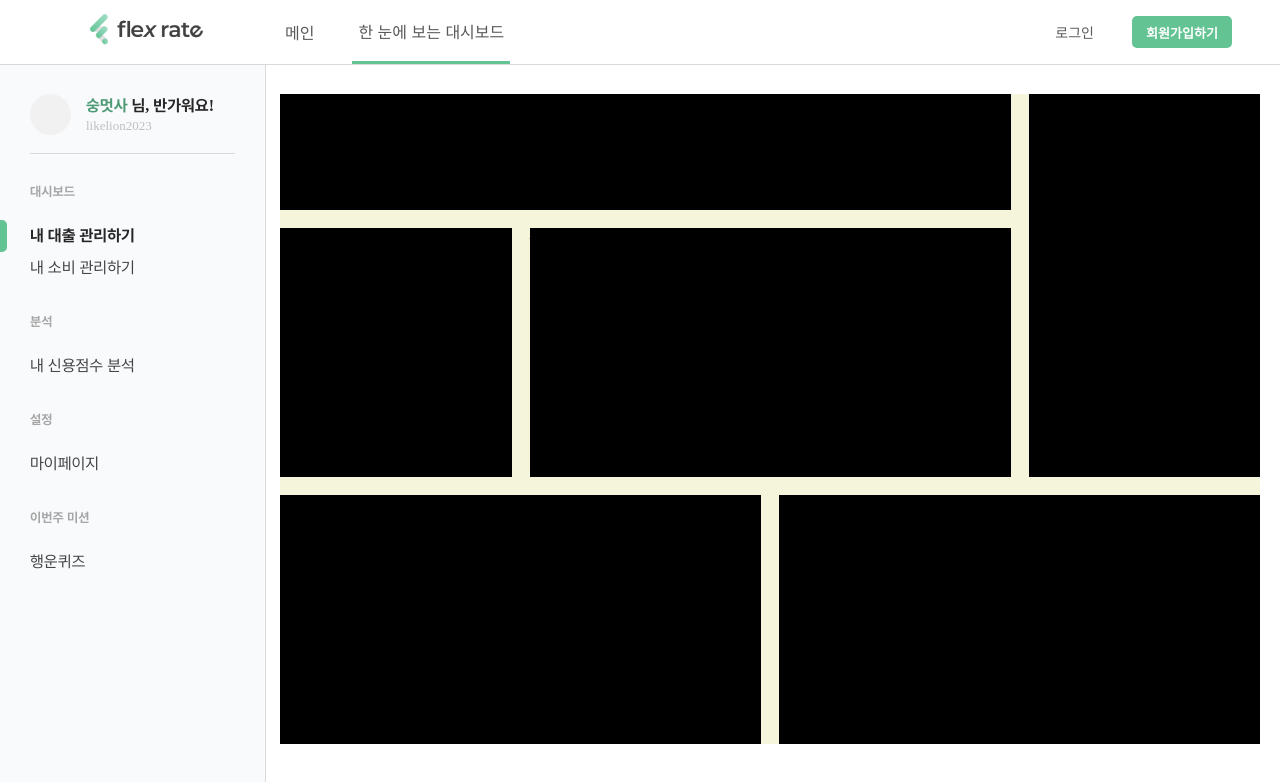
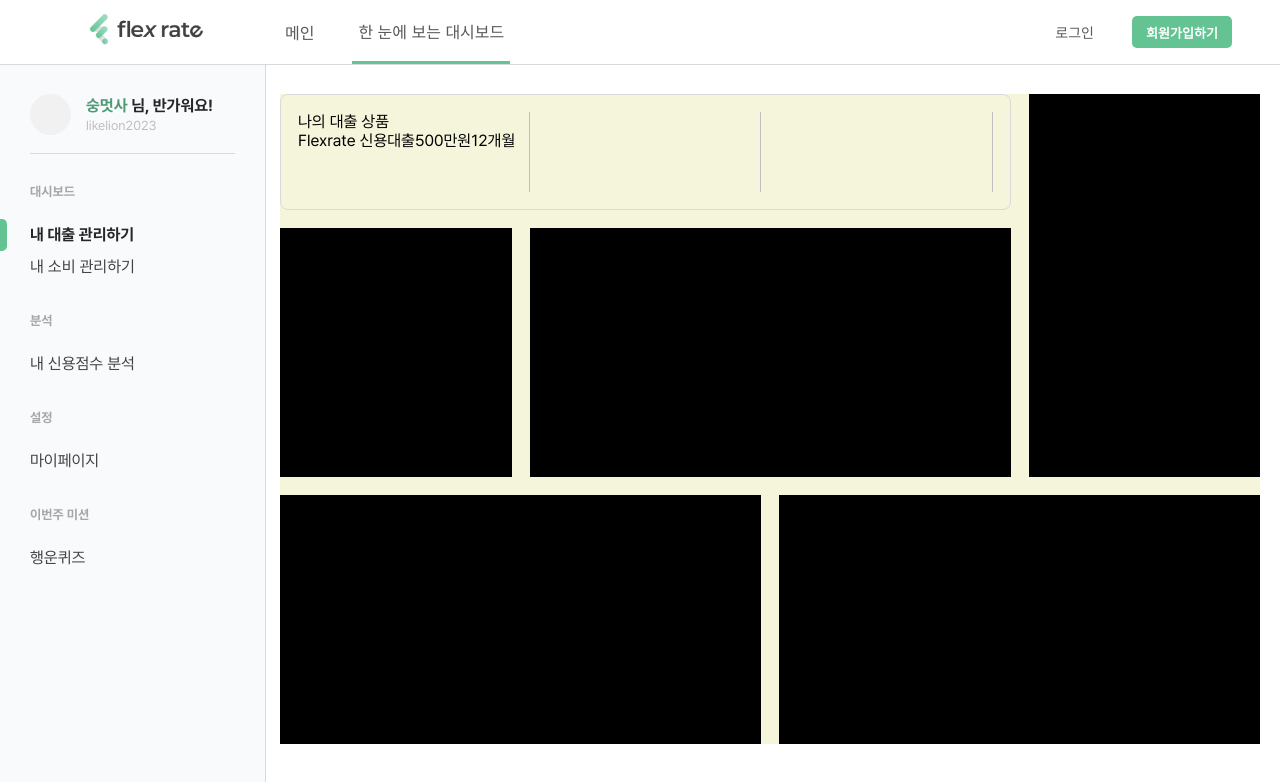
Before and after one commit to likelion-ssu/FlexRate---FE, a React (Vite) app: page /dashboard in a window 1280 px wide. Shown: the top 782 px of the page. Built offline with nearby package versions, Linux system fonts and the light colour scheme.

Commit message:
feat : grid 레이아웃 나누기

```diff
--- a/src/GlobalStyle.ts
+++ b/src/GlobalStyle.ts
@@ -10,28 +10,28 @@ const GlobalStyle = createGlobalStyle`
         font-family: 'Pretendard';
         font-weight: 200;
         src: url(${PretendardExtraLight}) format('woff2');
-        unicode-range: U+AC00-D7A3;
+        /* unicode-range: U+AC00-D7A3; */
     }
 
     @font-face {
         font-family: 'Pretendard';
         font-weight: 400;
         src: url(${PretendardRegular}) format('woff2');
-        unicode-range: U+AC00-D7A3;
+        /* unicode-range: U+AC00-D7A3; */
     }
 
     @font-face {
         font-family: 'Pretendard';
         font-weight: 700;
         src: url(${PretendardBold}) format('woff2');
-        unicode-range: U+AC00-D7A3;
+        /* unicode-range: U+AC00-D7A3; */
     }
 
     @font-face {
         font-family: 'Pretendard';
         font-weight: 800;
         src: url(${PretendardExtraBold}) format('woff2');
-        unicode-range: U+AC00-D7A3;
+        /* unicode-range: U+AC00-D7A3; */
     }
     body {
     font-family: 'Pretendard',serif;
--- /dev/null
+++ b/src/components/DashboardComs/DashHeader.tsx
@@ -0,0 +1,37 @@
+import React from 'react';
+import { styled } from 'styled-components';
+
+const DashHeader = () => {
+  return (
+    <DashHeaderWrapper>
+      <Container>
+        <div>나의 대출 상품</div>
+        <div>
+          <span>Flexrate 신용대출</span>
+          <span>500만원</span>
+          <span>12개월</span>
+        </div>
+      </Container>
+      <Container></Container>
+      <Container></Container>
+    </DashHeaderWrapper>
+  );
+};
+
+const DashHeaderWrapper = styled.div`
+  box-sizing: border-box;
+  width: 100%;
+  height: 100%;
+  display: flex;
+  justify-content: space-between;
+  border: 1px solid #d9d9d9;
+  border-radius: 8px;
+  padding: 17px;
+`;
+
+const Container = styled.div`
+  flex: 1;
+  border-right: 1px solid #bfbfbf;
+`;
+
+export default DashHeader;
--- a/src/pages/Dashboard.tsx
+++ b/src/pages/Dashboard.tsx
@@ -1,6 +1,7 @@
 import MainSidebar from '@/components/MainSidebar';
 import { styled } from 'styled-components';
 import React, { useState, useEffect } from 'react';
+import DashHeader from '@/components/DashboardComs/dashHeader';
 const useNarrowScreen = () => {
   // 초기 상태 설정
   const [isNarrowScreen, setIsNarrowScreen] = useState(window.innerWidth > 600);
@@ -10,12 +11,9 @@ const useNarrowScreen = () => {
     const handleResize = () => {
       setIsNarrowScreen(window.innerWidth > 1000);
     };
-
-    // 이벤트 리스너 추가
-    window.addEventListener('resize', handleResize);
-
-    // 컴포넌트가 언마운트될 때 이벤트 리스너 제거
+    window.addEventListener('resize', handleResize); // 이벤트 리스너 추가
     return () => {
+      // 컴포넌트가 언마운트될 때 이벤트 리스너 제거
       window.removeEventListener('resize', handleResize);
     };
   }, []);
@@ -32,12 +30,20 @@ const Dashboard = () => {
       <MainDashBoard $isNarrowScreen={isNarrowScreen}>
         <div id="Date"></div>
         <GridContainer>
-          <div className="item1">1</div>
+          <div className="item1">
+            <DashHeader />
+          </div>{' '}
+          {/*대출상품, 상환날짜, 납부 회차*/}
           <div className="item2">2</div>
+          {/*알림*/}
           <div className="item3">3</div>
+          {/*대출금리,신용평가 점수*/}
           <div className="item4">4</div>
+          {/*이번달 대출금*/}
           <div className="item5">5</div>
+          {/*금리변화*/}
           <div className="item6">6</div>
+          {/*대출 히스토리*/}
         </GridContainer>
       </MainDashBoard>
     </Wrapper>
@@ -68,8 +74,7 @@ const GridContainer = styled.div`
   gap: 18px; /* 그리드 사이의 간격 */
   .item1 {
     grid-area: 1 / 1 / 2 / 4;
-    background-color: black;
-  } /* 첫 번째 행, 1~2열 */
+  } /* 나의 대출 상품,이번달 대출금 상환 날짜, 대출금 납부 회차 */
   .item2 {
     grid-area: 1 / 4 / 4 / 5;
     background-color: black;
```
